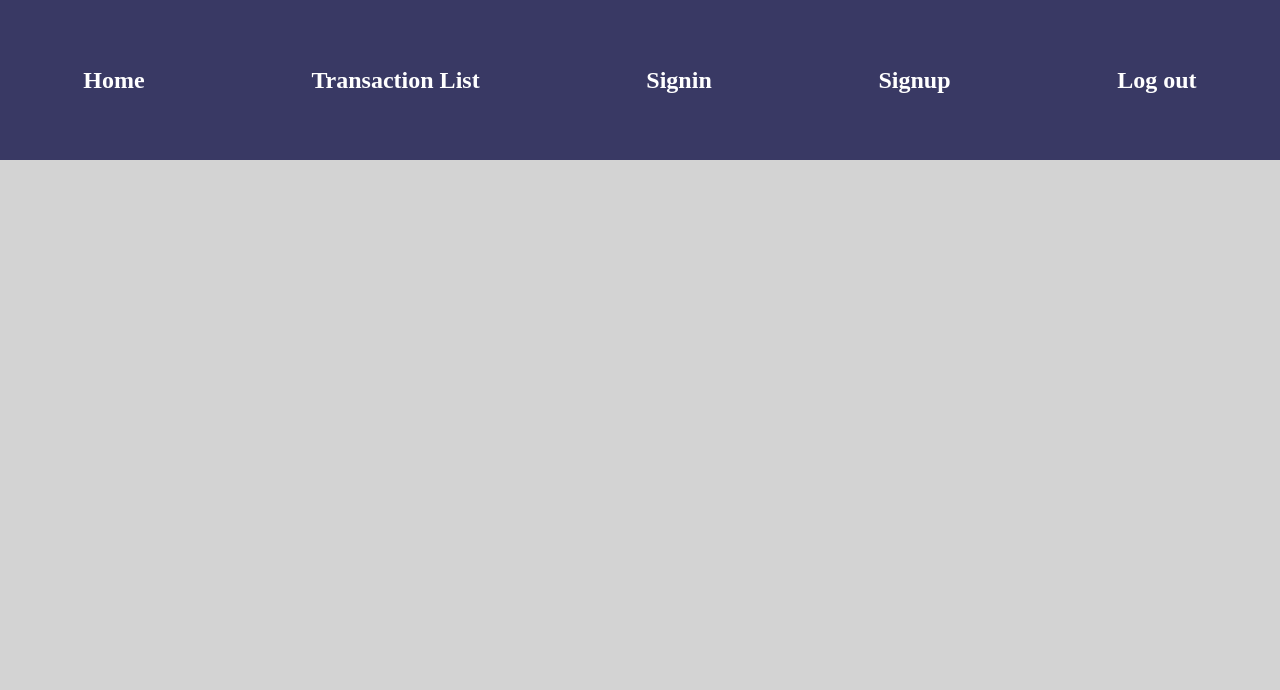
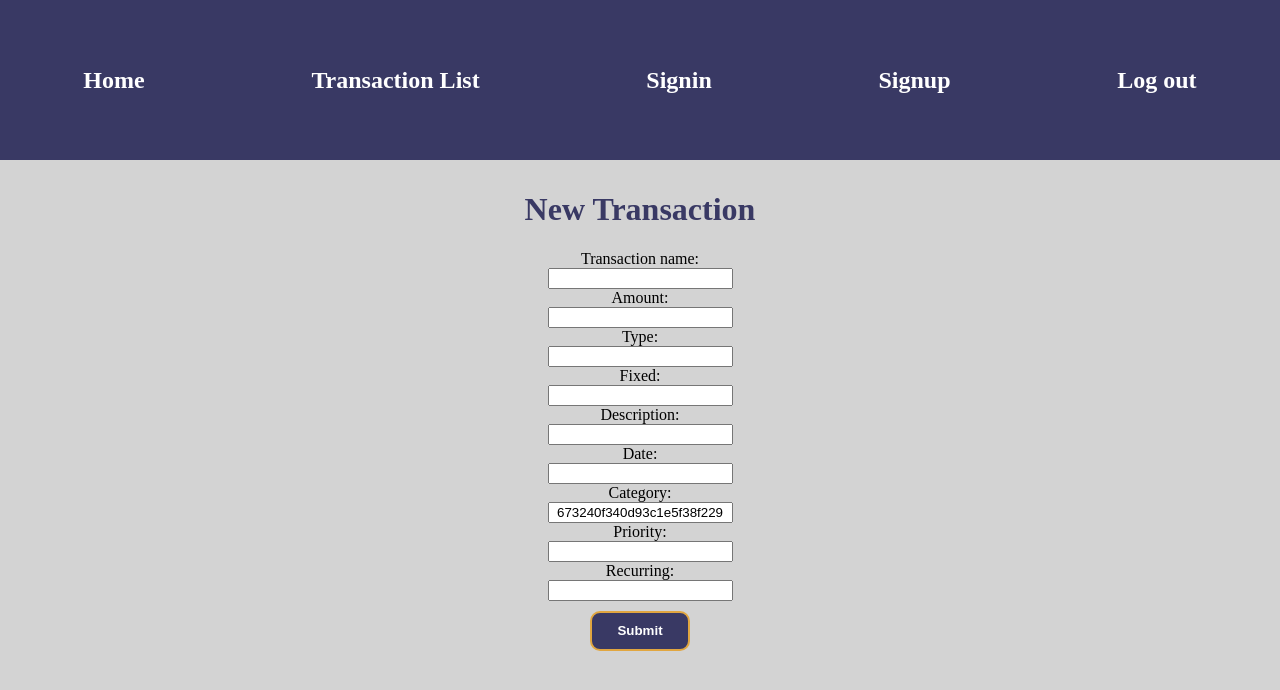
Before and after one commit to MShubar/MERN-Stack-CRUD-App-Budget-Tracker-Frontend, a React (Vite) app: page /new in a window 1280 px wide. Shown: the top 690 px of the page. Built offline with nearby package versions, Linux system fonts and the light colour scheme.

Commit message:
Add and delete transaction functionality added

```diff
--- a/src/App.css
+++ b/src/App.css
@@ -112,3 +112,6 @@ form {
   justify-content: center;
   align-items: center;
 }
+.addLink {
+  color: blueviolet;
+}
--- a/src/App.jsx
+++ b/src/App.jsx
@@ -10,12 +10,10 @@ import Home from './pages/transaction/Home'
 import TransactionList from './pages/transaction/TransactionList'
 import TransactionDetails from './pages/transaction/TransactionDetails'
 import TransactionUpdateForm from './pages/transaction/TransactionUpdateForm'
+import DeleteConfirm from './pages/transaction/DeleteConfirm'
+import TransactionForm from './pages/transaction/TransactionForm'
 import Signup from './pages/auth/Signup'
 import Signin from './pages/auth/Signin'
-// import PetDetails from './pages/petDetails'
-// import PetForm from './pages/PetForm'
-// import PetUpdateForm from './pages/PetUpdateForm'
-// import DeleteConfirm from './pages/DeleteConfirm'
 
 const App = () => {
   const [transactions, setTransactions] = useState([])
@@ -78,6 +76,24 @@ const App = () => {
               />
             }
           />
+          <Route
+            path="/delete/:id"
+            element={
+              <DeleteConfirm
+                transactions={transactions}
+                setTransactions={setTransactions}
+              />
+            }
+          />
+          <Route
+            path="/new"
+            element={
+              <TransactionForm
+                transactions={transactions}
+                setTransactions={setTransactions}
+              />
+            }
+          />
           <Route path="/auth/signup" element={<Signup />} />
           <Route path="/auth/signin" element={<Signin />} />
         </Routes>
--- a/src/pages/transaction/DeleteConfirm.jsx
+++ b/src/pages/transaction/DeleteConfirm.jsx
@@ -0,0 +1,37 @@
+import { useParams, useNavigate } from 'react-router-dom'
+import axios from 'axios'
+import { BASE_URL } from '../../globals'
+
+const DeleteConfirm = ({ transactions, setTransactions }) => {
+  let navigate = useNavigate()
+  const { id } = useParams()
+
+  const deleteTransaction = async () => {
+    const token = localStorage.getItem('token') // Retrieve the token from local storage
+    try {
+      await axios.delete(`${BASE_URL}/transactions/${id}`, {
+        headers: {
+          Authorization: `Bearer ${token}` // Include the token in the request headers
+        }
+      })
+      let index = transactions.findIndex(
+        (transaction) => transaction._id === id
+      )
+      setTransactions(transactions.toSpliced(index, 1))
+      navigate('/transactionlist')
+    } catch (error) {
+      console.error('Error updating transaction:', error)
+      // Handle error (e.g., show a message to the user)
+    }
+  }
+
+  return (
+    <div>
+      <h1>Are you sure you want to delete this transaction?</h1>
+      <button onClick={() => navigate(`/transactionlist/${id}`)}>No</button>
+      <button onClick={deleteTransaction}>Yes</button>
+    </div>
+  )
+}
+
+export default DeleteConfirm
--- a/src/pages/transaction/TransactionForm.jsx
+++ b/src/pages/transaction/TransactionForm.jsx
@@ -0,0 +1,126 @@
+import { useState } from 'react'
+import { useNavigate } from 'react-router-dom'
+import axios from 'axios'
+import { BASE_URL } from '../../globals'
+const TransactionsForm = ({ transactions, setTransactions }) => {
+  let navigate = useNavigate()
+  let initialState = {
+    name: '',
+    amount: '',
+    type: '',
+    fixed: '',
+    description: '',
+    date: '',
+    category: '673240f340d93c1e5f38f229',
+    priority: '',
+    recurring: '',
+    budgetId: '6776acef792590ba48e7de14'
+  }
+  const [formValues, setFormValues] = useState(initialState)
+  const handleSubmit = async (event) => {
+    event.preventDefault()
+    const token = localStorage.getItem('token') // Retrieve the token from local storage
+    try {
+      const response = await axios.post(
+        `${BASE_URL}/transactions`,
+        formValues,
+        {
+          headers: {
+            Authorization: `Bearer ${token}` // Include the token in the request headers
+          }
+        }
+      )
+      //console.log(response)
+      setTransactions([...transactions, response.data])
+      setFormValues(initialState)
+      navigate('/transactionlist')
+    } catch (error) {
+      console.error('Error adding transaction:', error)
+      // Handle error (e.g., show a message to the user)
+    }
+  }
+  const handleChange = (event) => {
+    setFormValues({ ...formValues, [event.target.id]: event.target.value })
+  }
+  return (
+    <div>
+      <h1>New Transaction</h1>
+      <form onSubmit={handleSubmit}>
+        <label htmlFor="name">Transaction name:</label>
+        <input
+          type="text"
+          id="name"
+          name="name"
+          onChange={handleChange}
+          value={formValues.name}
+        />
+        <label htmlFor="amount">Amount:</label>
+        <input
+          type="text"
+          id="amount"
+          name="amount"
+          onChange={handleChange}
+          value={formValues.amount}
+        />
+        <label htmlFor="type">Type:</label>
+        <input
+          type="text"
+          id="type"
+          name="type"
+          onChange={handleChange}
+          value={formValues.type}
+        />
+        <label htmlFor="fixed">Fixed:</label>
+        <input
+          type="text"
+          id="fixed"
+          name="fixed"
+          onChange={handleChange}
+          value={formValues.fixed}
+        />
+        <label htmlFor="description">Description:</label>
+        <input
+          type="text"
+          id="description"
+          name="description"
+          onChange={handleChange}
+          value={formValues.description}
+        />
+        <label htmlFor="date">Date:</label>
+        <input
+          type="text"
+          id="date"
+          name="date"
+          onChange={handleChange}
+          value={formValues.date}
+        />
+        <label htmlFor="category">Category:</label>
+        <input
+          type="text"
+          id="category"
+          name="category"
+          onChange={handleChange}
+          value={formValues.category}
+        />
+        <label htmlFor="priority">Priority:</label>
+        <input
+          type="text"
+          id="priority"
+          name="priority"
+          onChange={handleChange}
+          value={formValues.priority}
+        />
+        <label htmlFor="recurring">Recurring:</label>
+        <input
+          type="text"
+          id="recurring"
+          name="recurring"
+          onChange={handleChange}
+          value={formValues.recurring}
+        />
+        <button type="submit">Submit</button>
+      </form>
+    </div>
+  )
+}
+export default TransactionsForm
--- a/src/pages/transaction/TransactionList.jsx
+++ b/src/pages/transaction/TransactionList.jsx
@@ -1,9 +1,12 @@
 import Transaction from '../../components/Transaction'
-
+import { NavLink } from 'react-router-dom'
 const TransactionList = ({ transactions }) => {
   return (
     <div>
       <h1>Transactions List</h1>
+      <NavLink className="addLink" to="/new">
+        New Transaction
+      </NavLink>
       <section className="transaction-list">
         {transactions?.map((transaction) => (
           <Transaction transaction={transaction} key={transaction._id} />
```
